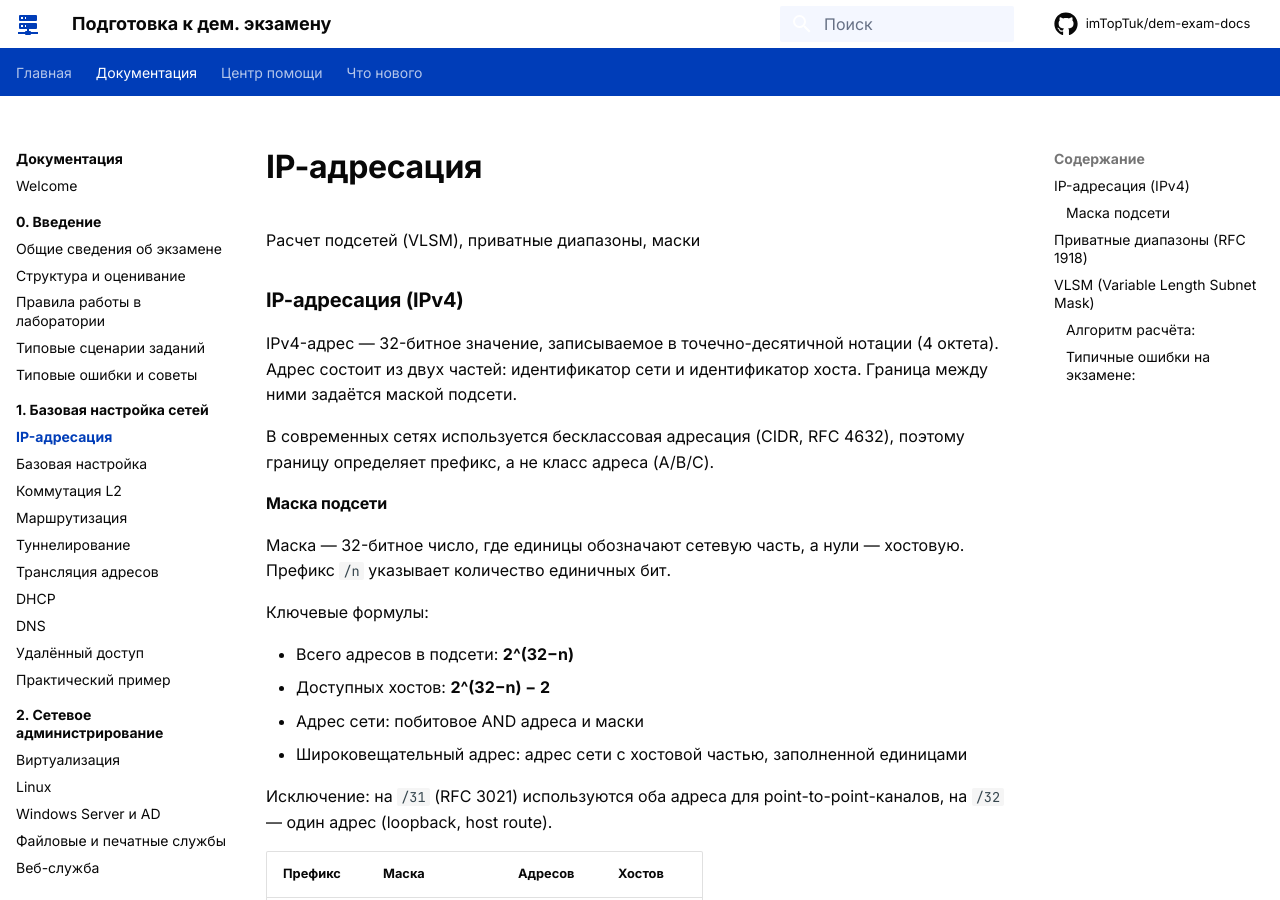
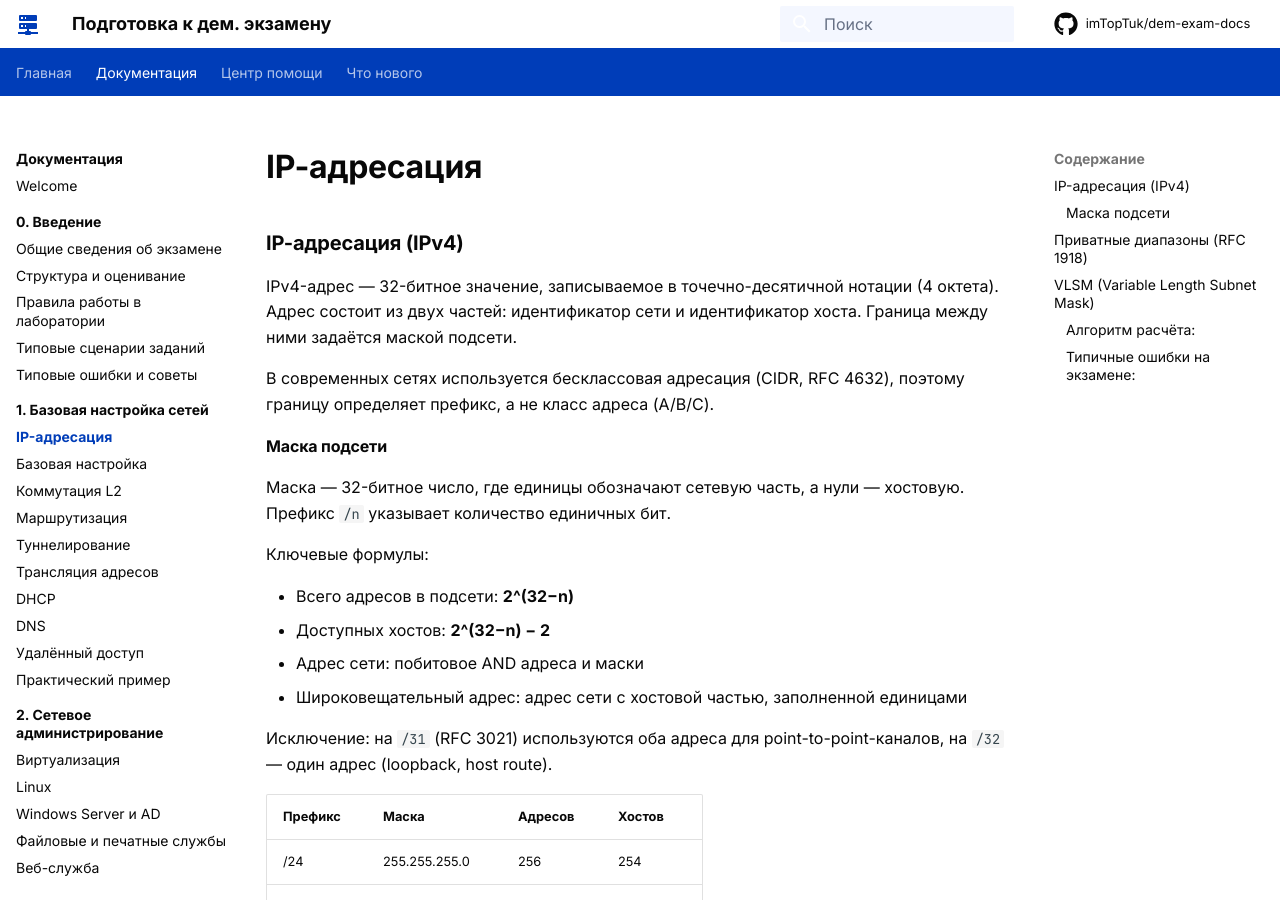
Before and after one commit to imTopTuk/dem-exam-docs, an MkDocs documentation site: the page built from docs/documentation/chapter-1/IP-адресация.md, in a window 1280 px wide and 900 px high. Built offline with MkDocs 1.6.1 and Material for MkDocs 9.7.7, drawn with Linux system fonts in a browser that asks for light colours; comment, search, counter and statistics services are not loaded.

Commit message:
Update IP-адресация.md

```diff
--- a/docs/documentation/chapter-1/IP-адресация.md
+++ b/docs/documentation/chapter-1/IP-адресация.md
@@ -1,6 +1,4 @@
 # IP-адресация
-
-Расчет подсетей (VLSM), приватные диапазоны, маски
 ### IP-адресация (IPv4)
 
 IPv4-адрес — 32-битное значение, записываемое в точечно-десятичной нотации (4 октета). Адрес состоит из двух частей: идентификатор сети и идентификатор хоста. Граница между ними задаётся маской подсети.
```
